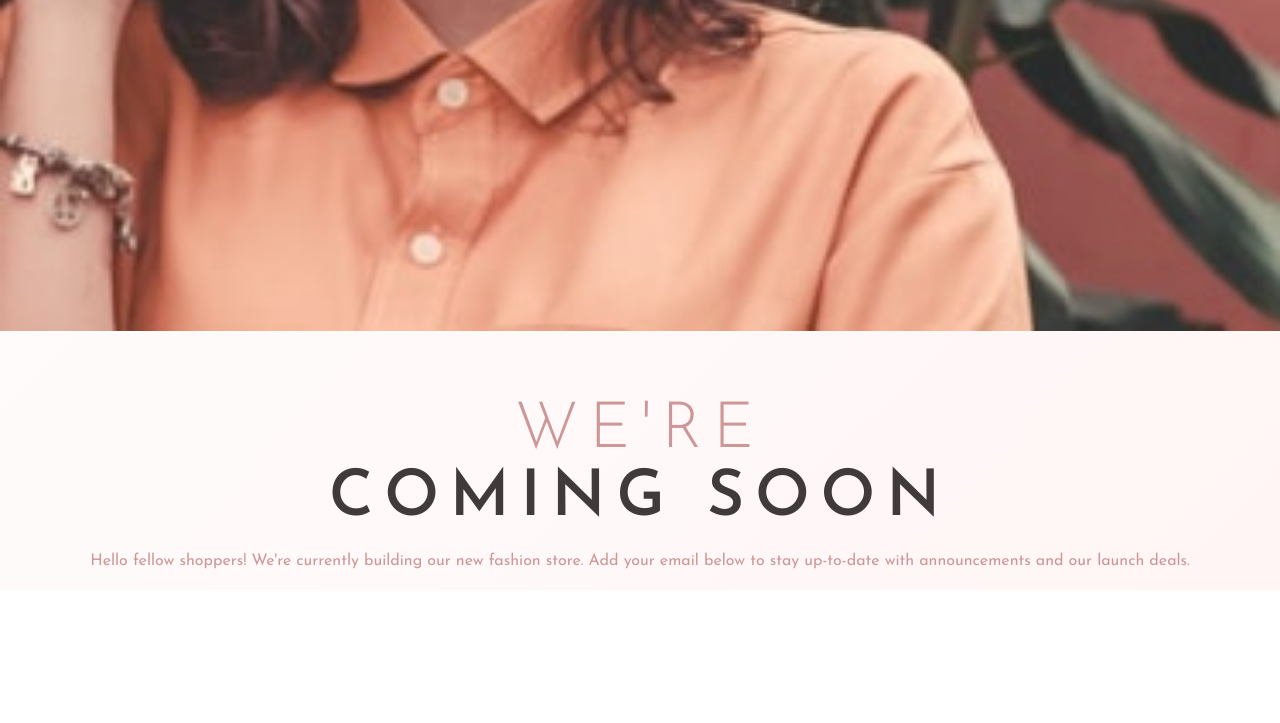
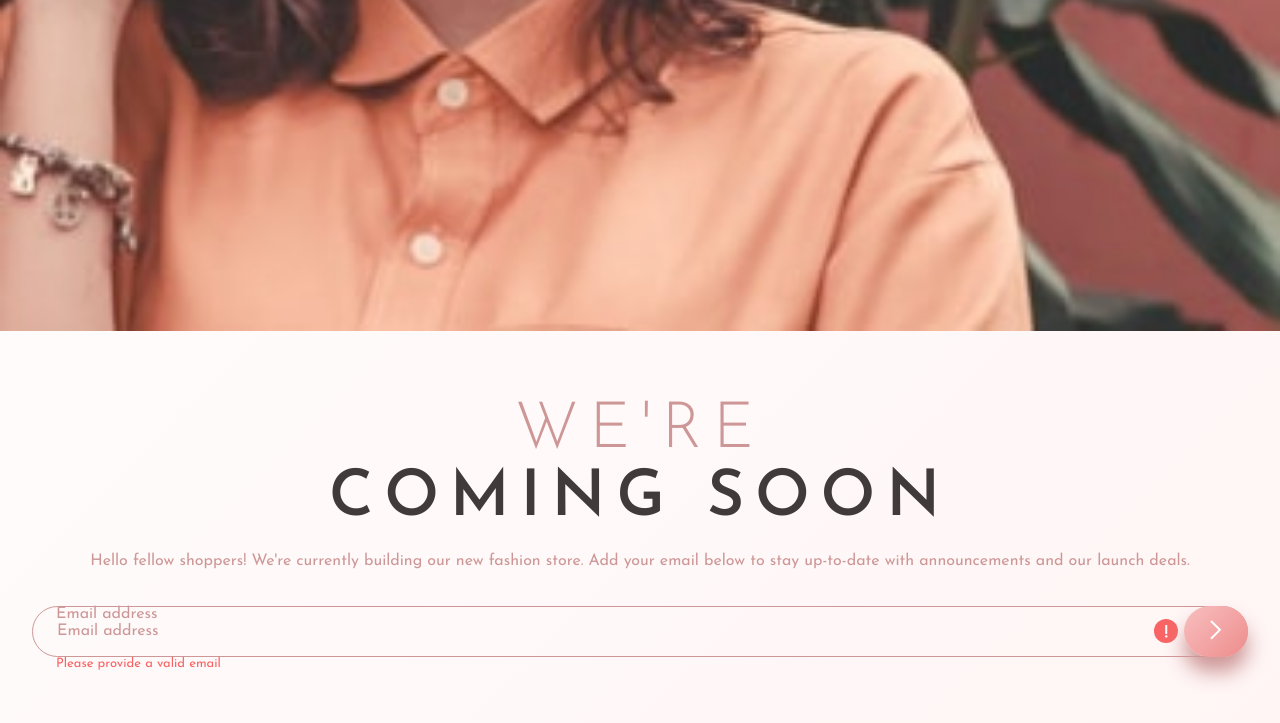
Before and after one commit to delroscol98/base-apparel, a website: page index.html in a window 1280 px wide. Shown: the part 606-1329 px from the top of the page. Before the commit the page ends 1196 px from the top, so only its background shows below. Drawn offline with Linux system fonts and the light colour scheme.

Commit message:
HTML and CSS modified

```diff
--- a/index.html
+++ b/index.html
@@ -38,6 +38,30 @@
         Add your email below to stay up-to-date with announcements and our
         launch deals.
       </p>
+      <form class="announcement__form">
+        <label
+          for="email"
+          class="announcement__label u-margin-left-sm paragraph"
+          >Email address</label
+        >
+        <input
+          type="email"
+          class="announcement__input paragraph"
+          placeholder="Email address"
+          id="email"
+        />
+        <img
+          src="./images/icon-error.svg"
+          alt="icon-error"
+          class="announcement__error"
+        />
+        <button class="announcement__btn">
+          <img src="./images/icon-arrow.svg" alt="icon-arrow" />
+        </button>
+        <p class="announcement__message u-error u-margin-left-sm">
+          Please provide a valid email
+        </p>
+      </form>
     </main>
   </body>
 </html>
--- a/sass/abstracts/_utilities.scss
+++ b/sass/abstracts/_utilities.scss
@@ -1,5 +1,9 @@
 .u-margin-left {
   margin-left: 3.2rem;
+}
+
+.u-margin-left-sm {
+  margin-left: 2.4rem;
 }
 
 .u-padding-bottom {
@@ -7,5 +11,9 @@
 }
 
 .u-padding {
-  padding: 6.4rem 3.2rem 0 3.2rem;
+  padding: 6.4rem 3.2rem 9.2rem 3.2rem;
 }
+
+.u-error {
+  color: $primary-soft-red;
+}
--- a/sass/abstracts/_variables.scss
+++ b/sass/abstracts/_variables.scss
@@ -1,14 +1,12 @@
 /////////////////////////////////////
 //BREAKPOINTS
+$primary-desaturated-red: #ce9797;
+$primary-soft-red: #f96262;
+$neutral-dark-grayish-red: #413a3a;
 
 /////////////////////////////////////
 //ROOT VARIABLES
 :root {
-  --primary-desaturated-red: hsl(0, 36%, 70%);
-  --primary-soft-red: hsl(0, 93%, 68%);
-
-  --neutral-dark-grayish-red: hsl(0, 6%, 24%);
-
-  --linear-1: linear-gradient(135deg, hsl(0, 0%, 100%), hsl(0, 100%, 98%));
-  --linear-2: linear-gradient(135deg, hsl(0, 80%, 86%), hsl(0, 74%, 74%));
+  --linear-1: linear-gradient(135deg, #ffffff, #fff5f5);
+  --linear-2: linear-gradient(135deg, #f8bfbf, #ee8c8c);
 }
--- a/sass/layout/_announcement.scss
+++ b/sass/layout/_announcement.scss
@@ -8,17 +8,67 @@
     font-weight: 600;
     letter-spacing: 10.83px;
     line-height: 1.05;
-    color: var(--neutral-dark-grayish-red);
+    color: $neutral-dark-grayish-red;
 
     &--span {
       font-weight: 300;
-      color: var(--primary-desaturated-red);
+      color: $primary-desaturated-red;
     }
   }
 
   &__paragraph {
-    color: var(--primary-desaturated-red);
+    color: $primary-desaturated-red;
     text-align: center;
     line-height: 1.57;
   }
+
+  &__form {
+    position: relative;
+    display: block;
+    width: 100%;
+  }
+
+  &__label {
+    color: $primary-desaturated-red;
+    position: absolute;
+  }
+
+  &__input {
+    background: transparent;
+    border: 1px solid $primary-desaturated-red;
+    padding: 1.1rem 6.4rem 1.1rem 2.4rem;
+    border-radius: 2.8rem;
+    line-height: 1.7;
+    font-family: inherit;
+    outline: none;
+    width: 100%;
+
+    &::placeholder {
+      color: $primary-desaturated-red;
+    }
+  }
+
+  &__error {
+    position: absolute;
+    right: 7rem;
+    top: 50%;
+    transform: translateY(-50%);
+  }
+
+  &__btn {
+    position: absolute;
+    right: 0;
+    height: 100%;
+    width: 6.4rem;
+    background: var(--linear-2);
+    border: none;
+    border-radius: 2.8rem;
+    cursor: pointer;
+    box-shadow: 0 1.5rem 2rem rgba($primary-desaturated-red, 24.76%);
+  }
+
+  &__message {
+    font-size: 1.3rem;
+    position: absolute;
+  }
 }
--- a/sass/main.scss
+++ b/sass/main.scss
@@ -1,5 +1,5 @@
+@import "abstracts/variables";
 @import "abstracts/utilities";
-@import "abstracts/variables";
 
 @import "base/base";
 @import "base/typography";
```
Also changed, not shown: css/style.css.
